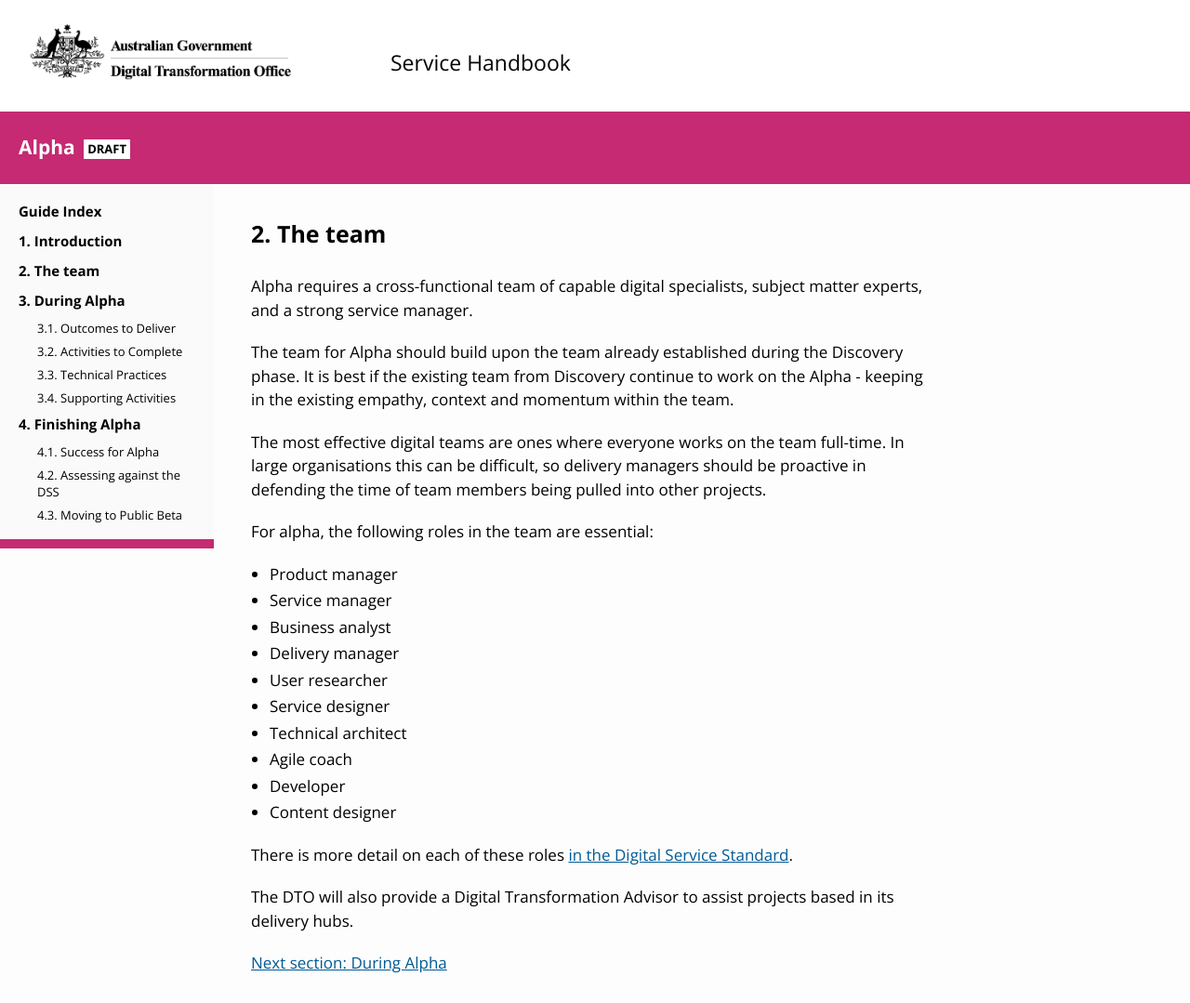
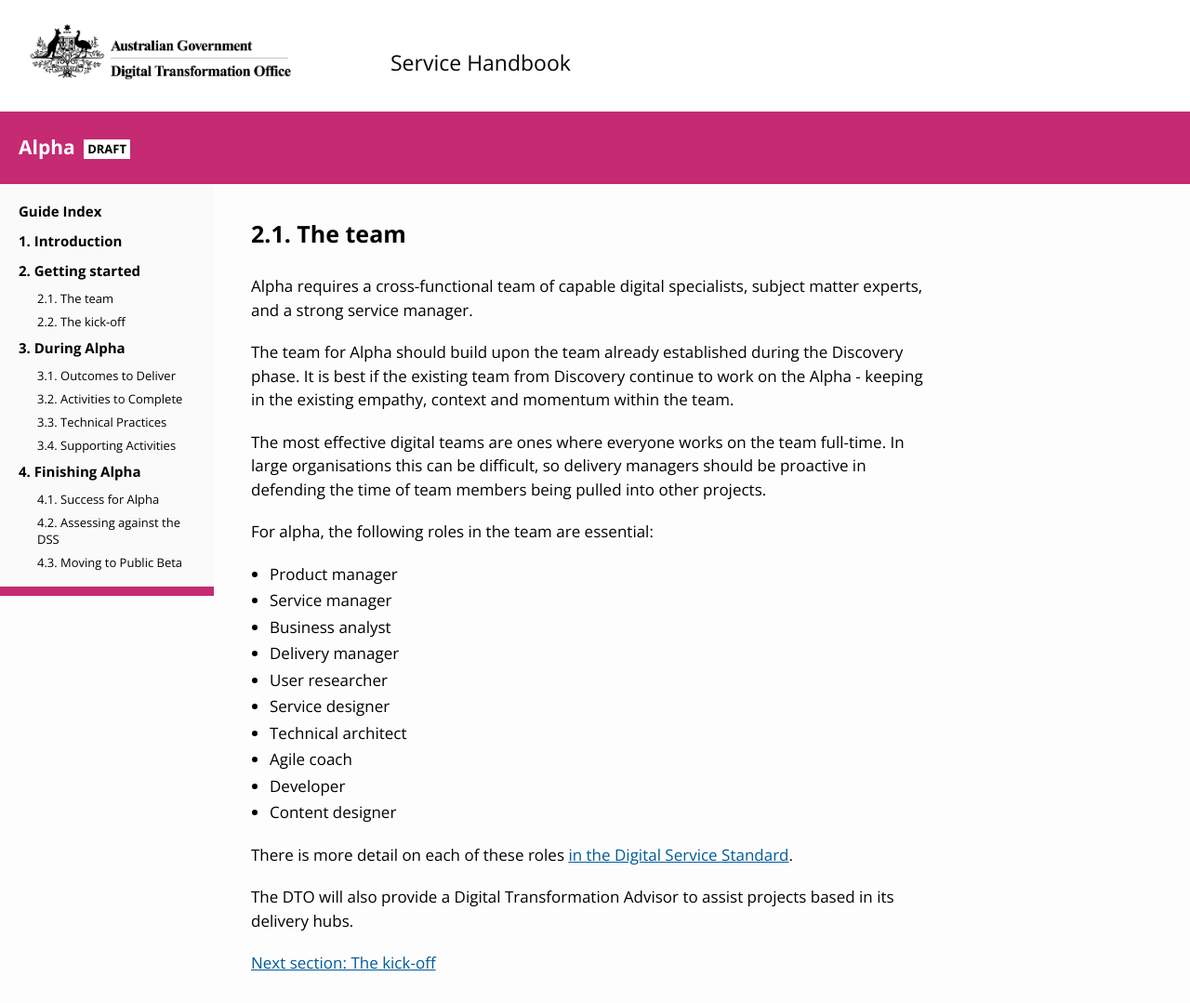
Before and after one commit to AusDTO/service-handbook, a Jekyll site: the page built from _alpha/2-getting-started/2-1-the-team.md, in a window 1280 px wide. Shown: the whole page at 93% size. Built offline with Jekyll 4.4.1, drawn with Linux system fonts in a browser that asks for light colours.

Commit message:
Add a guide to the kick-off, and rename section 2

```diff
--- a/_alpha/2-team/index.md
+++ b/_alpha/2-getting-started/2-1-the-team.md
@@ -1,7 +1,6 @@
 ---
-title: "2. The team"
-section: 2-team
-index: true
+title: "2.1. The team"
+section: 2-getting-started
 ---
 
 Alpha requires a cross-functional team of capable digital specialists, subject matter experts, and a strong service manager.
@@ -27,4 +26,4 @@
 
 The DTO will also provide a Digital Transformation Advisor to assist projects based in its delivery hubs.
 
-[Next section: During Alpha]({{ site.baseurl }}/alpha/3-during-alpha)
+[Next section: The kick-off](2-2-the-kick-off.html)
--- a/_config.yml
+++ b/_config.yml
@@ -20,7 +20,7 @@
     name: Alpha
     sections:
       - 1-introduction
-      - 2-team
+      - 2-getting-started
       - 3-during-alpha
       - 4-finishing-alpha
 
```
Also changed, not shown: _alpha/2-getting-started/2-2-the-kick-off.md (added, +20 -0 lines), _alpha/2-getting-started/index.md (added, +8 -0 lines).
